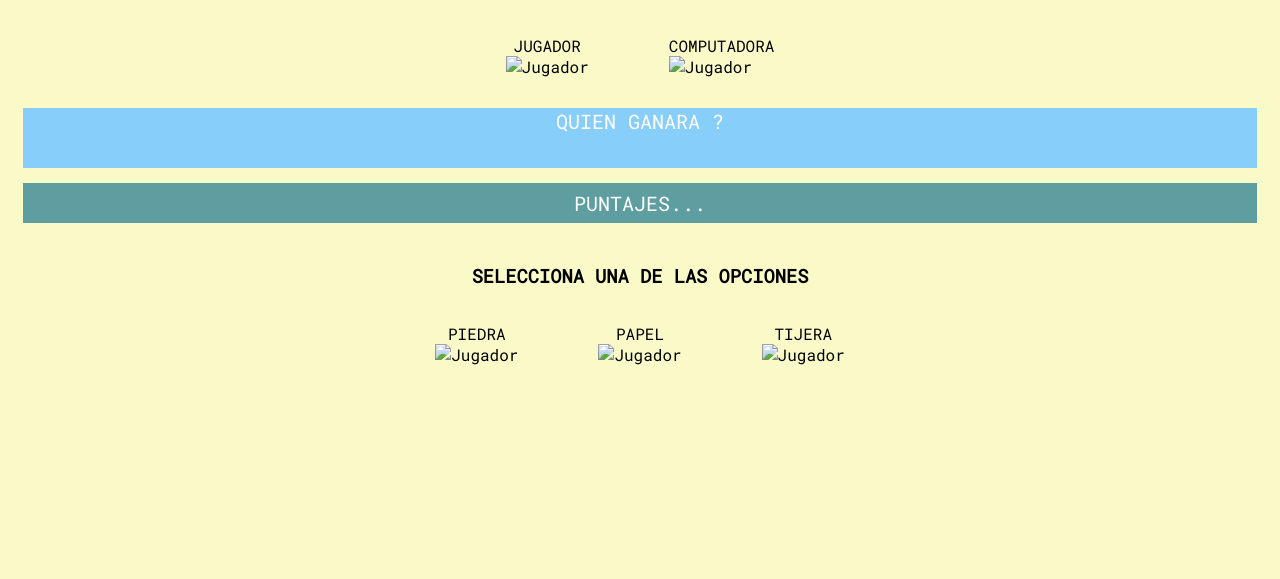
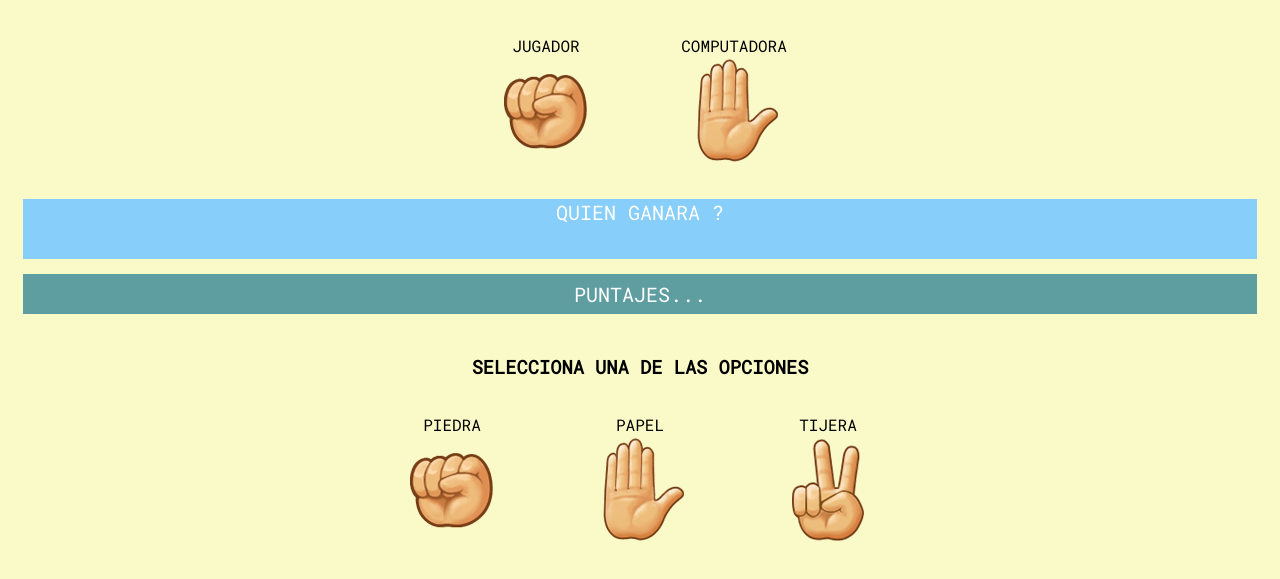
Before and after one commit to programando/Js-02-Piedra-Papel-Tijeras, a plain HTML site: page index.html in a window 1280 px wide. Shown: the part 75-654 px from the top of the page. Drawn offline with Linux system fonts and the light colour scheme; the site is published under a folder, as on GitHub Pages, so addresses that start at the root find nothing.

Commit message:
Redireccion imagenes

```diff
--- a/app.js
+++ b/app.js
@@ -60,11 +60,11 @@ function PlayerComputer() {
 }
 
 function ChangePlayerImage( EleccionJugador ){
-    ImgJugador.src=`/images/${EleccionJugador}.png`;
+    ImgJugador.src=`./images/${EleccionJugador}.png`;
 }
 
 function ChageComputerImage( EleccionPc ){
-    ImgPc.src=`/images/${EleccionPc}.png`;
+    ImgPc.src=`./images/${EleccionPc}.png`;
 
 }
 
--- a/index.html
+++ b/index.html
@@ -15,13 +15,13 @@
     <div class="resultados">
         <figure>
             <figcaption id = "text-jugador">JUGADOR</figcaption>
-            <img src="/images/piedra.png" alt="Jugador" id="img-jugador" >
+            <img src="./images/piedra.png" alt="Jugador" id="img-jugador" >
 
         </figure>
 
         <figure>
             <figcaption id="text-pc">COMPUTADORA</figcaption>
-            <img src="/images/papel.png" alt="Jugador" id="img-pc">
+            <img src="./images/papel.png" alt="Jugador" id="img-pc">
         </figure>
     </div>
     <div >
@@ -37,17 +37,17 @@
     <div class="opciones">
             <figure class="puntero" data-choice="piedra" id="img1">
                 <figcaption>PIEDRA</figcaption>
-                <img src="/images/piedra.png" alt="Jugador"  >
+                <img src="./images/piedra.png" alt="Jugador"  >
             </figure>
 
             <figure class="puntero" data-choice="papel" id="img2">
                 <figcaption>PAPEL</figcaption>
-                <img src="/images/papel.png" alt="Jugador" >
+                <img src="./images/papel.png" alt="Jugador" >
             </figure>
 
             <figure class="puntero" data-choice="tijeras" id="img3">
                     <figcaption>TIJERA</figcaption>
-                    <img src="/images/tijeras.png" alt="Jugador"  >
+                    <img src="./images/tijeras.png" alt="Jugador"  >
             </figure>
         </div>
 
```
